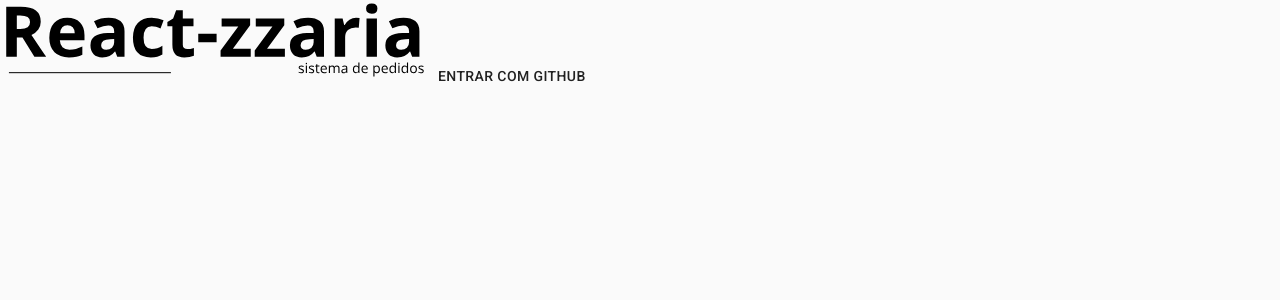
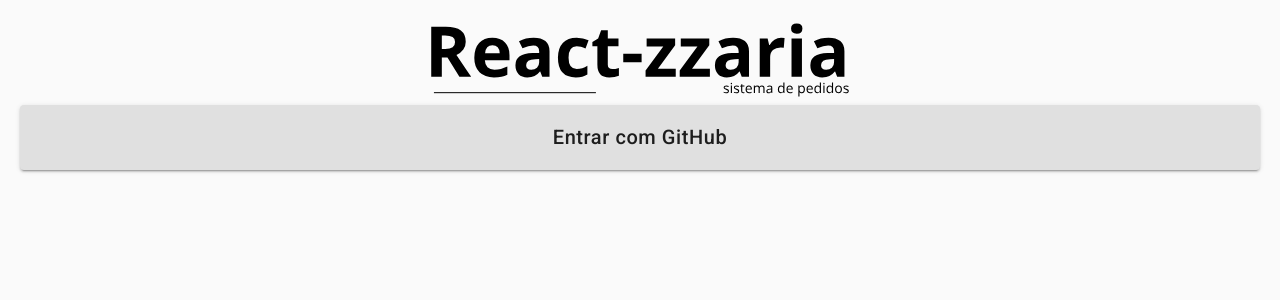
Before and after one commit to enzoserafin/react-zzaria, a React (Create React App) app: page /login in a window 1280 px wide. Shown: the top 300 px of the page. Built offline with nearby package versions, Linux system fonts and the light colour scheme.

Commit message:
estilos tela de login(botão)

```diff
--- a/src/pages/Login/index.js
+++ b/src/pages/Login/index.js
@@ -1,11 +1,20 @@
-import { Button } from '@material-ui/core'
-import { ReactComponent as Logo } from './logo-react-zzaria.svg'
+import { Grid } from '@material-ui/core'
+import { Container, GitHubButton, Logo } from './styles'
 
 const Login = () => (
-  <>
-    <Logo />
-    <Button>Entrar com GitHub</Button>
-  </>
+  <Container>
+    <Grid container justify='center' spacing={40}>
+
+      <Grid item>
+        <Logo />
+      </Grid>
+
+      <Grid item xs={12}>
+        <GitHubButton variant='contained' fullWidth>Entrar com GitHub</GitHubButton>
+      </Grid>
+
+    </Grid>
+  </Container>
 )
 
 export default Login
--- /dev/null
+++ b/src/pages/Login/styles.js
@@ -0,0 +1,19 @@
+import styled from 'styled-components'
+import { Button } from '@material-ui/core'
+import { ReactComponent as MainLogo } from './logo-react-zzaria.svg'
+
+export const Container = styled.div`
+  padding: 20px;
+`
+
+export const Logo = styled(MainLogo)`
+  width: 100%;
+`
+
+export const GitHubButton = styled(Button)`
+  && {
+    font-size: 20px;
+    padding: 15px;
+    text-transform: none;
+  }
+`
```
